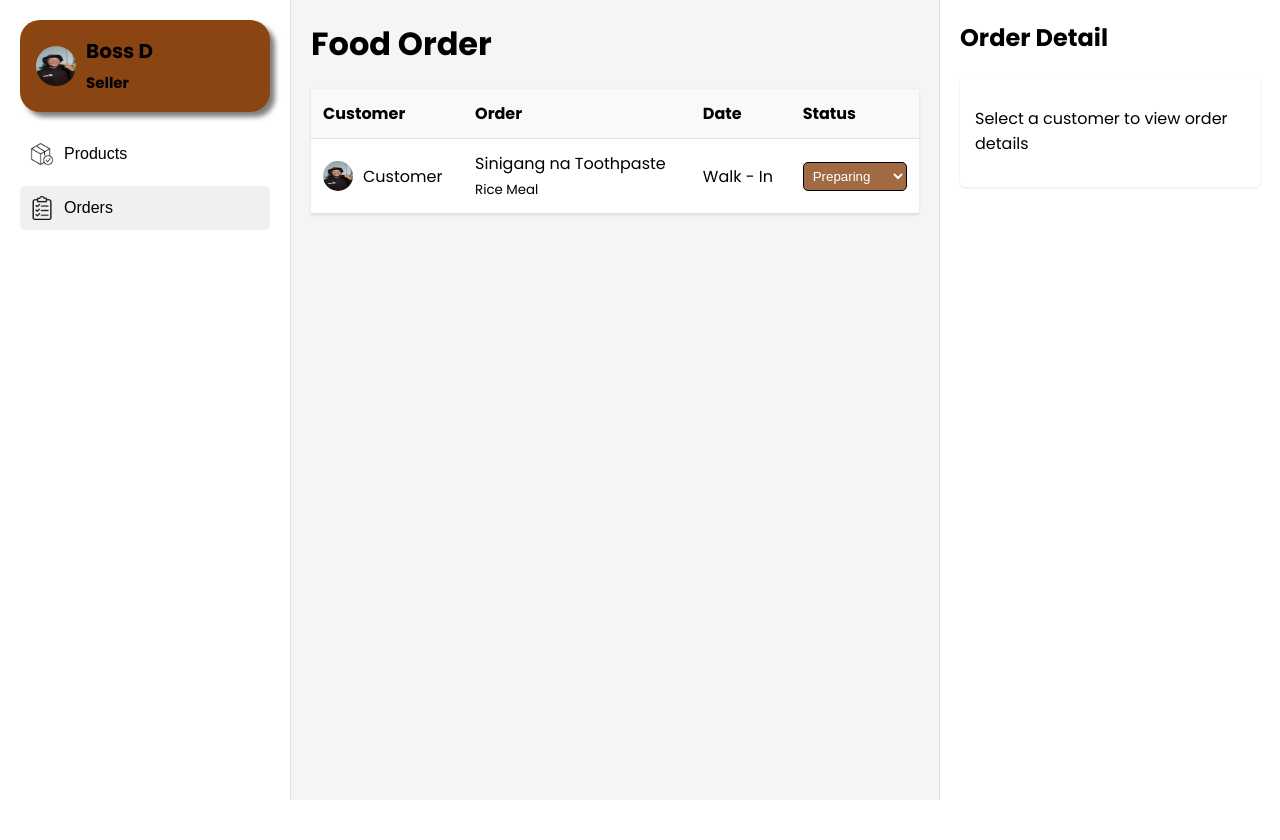
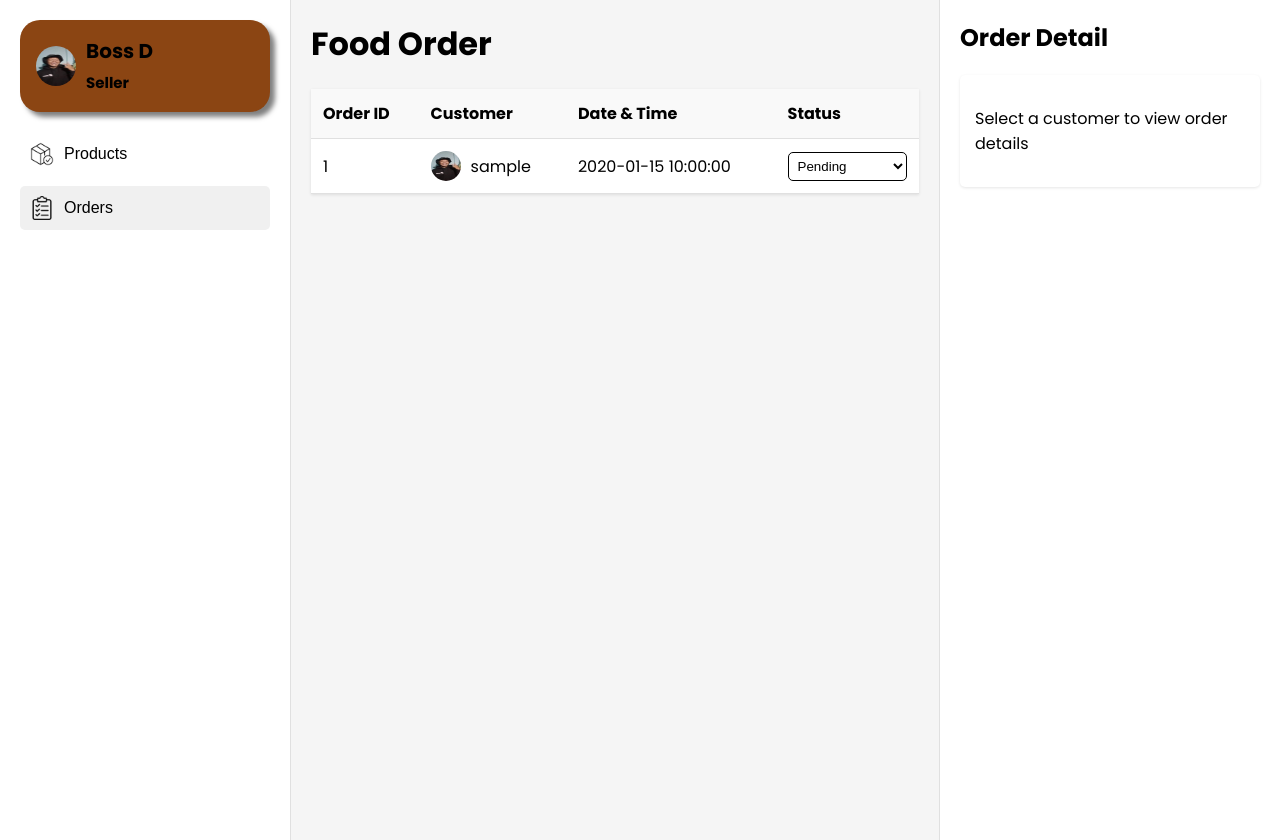
Before and after one commit to MeowMeow0417/HEY-BREW, a PHP site: page /Manage-Orders.php in a window 1280 px wide. Before the commit the page ends 800 px from the top, so only its background shows below. Run offline with PHP 8.4, Linux system fonts and the light colour scheme; the visitor is signed in with stand-in values (Sample User, id 1); tables that the repository leaves empty or names only in its code hold one stand-in row (values such as "Sample post").

Commit message:
"Updated Client-Profile.php, Manage-Orders.php, Admin-Order-Section.js, Admin-Order-Section.css, and manageUser.css files with changes to SQL queries, HTML structure, JavaScript functionality, and CSS styling."

```diff
--- a/Client-Profile.php
+++ b/Client-Profile.php
@@ -14,6 +14,7 @@
         exit();
     }
 
+    $client_id = $_SESSION['client_id'];
 
     $query = "SELECT order_id, client_id, total_price, order_status, created_at FROM orders ";
     $result = mysqli_query($conn, $query);
--- a/Manage-Orders.php
+++ b/Manage-Orders.php
@@ -9,33 +9,29 @@
         exit();
     }
 
-    $sql =' SELECT
-    c.username AS Customer,
-    p.product_name AS "Order",
-    o.created_at AS "Date",
-    o.order_status AS "Status"
+    $sql = "SELECT
+        c.client_id AS client_id,
+        c.username AS client_username,
+        o.order_id AS order_id,
+        o.order_status AS status,
+        o.created_at AS order_date_time
     FROM
         orders o
     JOIN
-    clients c ON o.client_id = c.client_id  -- Make sure "id" exists in clients table
-    JOIN
-    products p ON o.product_id = p.product_id  -- Make sure "product_id" exists in products table
+        clients c ON o.client_id = c.client_id
     ORDER BY
-    o.created_at DESC;
-    ';
-
+        o.created_at DESC;";
 
 $result = mysqli_query($conn, $sql);
 
-    if ($result){
-        $data = [];
-        while($row = mysqli_fetch_array($result)){
-            $client_orders[] = $row;
+if ($result) {
+    $client_orders = [];
+    while ($row = mysqli_fetch_array($result, MYSQLI_ASSOC)) {
+        $client_orders[] = $row; // No grouping needed since we're displaying distinct orders
     }
-    }else {
-        echo 'Error'. mysqli_error($conn);
+} else {
+    echo 'Error: ' . mysqli_error($conn);
 }
-
 
 
 ?>
@@ -75,45 +71,53 @@
 
                 <div class="main-content">
                     <h1>Food Order</h1>
-                    <table id="orderTable">
+                    <table class="customer-table">
                         <thead>
                             <tr>
+                                <th>Order ID</th>
                                 <th>Customer</th>
-                                <th>Order</th>
-                                <th>Date</th>
+                                <th>Date & Time </th>
                                 <th>Status</th>
                             </tr>
                         </thead>
                         <tbody>
-
-
-                            <tr class="customer-row" data-customer-id="1">
+                        <?php if (!empty($client_orders)): ?>
+                            <?php foreach ($client_orders as $order): ?>
+                                <tr class="order-row"
+                                    data-order-id="<?php echo htmlspecialchars($order['order_id']); ?>"
+                                    onclick="showOrderDetails('<?php echo htmlspecialchars($order['order_id']); ?>')">
+                                    <td><?php echo htmlspecialchars($order['order_id']); ?></td>
                                     <td>
                                         <div class="customer-info">
-                                        <img src="style/images/products/auth.jpg" alt="Boss Seth" class="customer-avatar">
-                                        <?php echo htmlspecialchars('Customer')?>
+                                            <img src="style/images/products/auth.jpg" alt="Avatar" class="customer-avatar">
+                                            <?php echo htmlspecialchars($order['client_username']); ?>
                                         </div>
                                     </td>
+                                    <td><?php echo htmlspecialchars($order['order_date_time']); ?></td>
                                     <td>
-                                    Sinigang na Toothpaste
-                                    <br>
-                                    <small>Rice Meal</small>
-                                </td>
-                                <td>Walk - In</td>
-                                <td>
-                                    <select class="status-select" data-customer-id="1">
-                                        <option value="Preparing" selected>Preparing</option>
-                                        <option value="Completed">Completed</option>
+                                        <select class="status-select" data-order-id="<?php echo htmlspecialchars($order['order_id']); ?>">
+                                            <option value="pending" <?php echo $order['status'] === 'pending' ? 'selected' : ''; ?>>Pending</option>
+                                            <option value="completed" <?php echo $order['status'] === 'completed' ? 'selected' : ''; ?>>Completed</option>
+                                            <option value="cancelled" <?php echo $order['status'] === 'cancelled' ? 'selected' : ''; ?>>Cancelled</option>
                                         </select>
                                     </td>
                                 </tr>
-
+                            <?php endforeach; ?>
+                        <?php else: ?>
+                            <tr>
+                                <td colspan="4">No orders found</td>
+                            </tr>
+                        <?php endif; ?>
                         </tbody>
                     </table>
+
                 </div>
+
+
                 <div class="detail-order">
                     <h2>Order Detail</h2>
                     <div id="orderDetails" class="detail-card">
+                        <!-- Dynamically filled up by JS -->
                         <p>Select a customer to view order details</p>
                     </div>
                 </div>
@@ -123,5 +127,6 @@
 
 
     <script src="script/client/Admin-Order-Section.js"></script>
+    <script src="https://cdn.jsdelivr.net/npm/axios/dist/axios.min.js"></script>
 </body>
 </html>
--- a/script/client/Admin-Order-Section.js
+++ b/script/client/Admin-Order-Section.js
@@ -1,27 +1,70 @@
-function showOrderDetails(customerId) {
-    const customerRow = document.querySelector(`tr[data-customer-id="${customerId}"]`);
+function showOrderDetails(orderId) {
     const detailsDiv = document.getElementById('orderDetails');
+    detailsDiv.innerHTML = `<p>Loading order details...</p>`; // Placeholder while loading
 
-    if (customerRow) {
-        const customerName = customerRow.querySelector('.customer-info').textContent.trim();
-        const customerAvatar = customerRow.querySelector('.customer-avatar').src;
-        const orderInfo = customerRow.querySelector('td:nth-child(2)').innerHTML;
-        const payment = customerRow.querySelector('td:nth-child(3)').textContent;
-        const status = customerRow.querySelector('.status-select').value;
+    axios.get(`php/fetch_orders.php?order_id=${orderId}`)
+        .then(response => {
+            console.log('Server Response:', response.data); // Log to check what is returned
+
+            const order = response.data;
+
+            if (order.error) {
+                detailsDiv.innerHTML = `<p>Error fetching orders: ${order.error}</p>`;
+                return;
+            }
+
+            if (order && order.items && order.items.length > 0) {
+                const customerName = order.client_username;
+                const customerAvatar = "style/images/products/auth.jpg"; // Placeholder for avatar
+                const orderDate = order.order_date_time;
+                const orderStatus = order.status;
+
+                let itemsHtml = order.items.map(item => `
+                    <div class="order-item-card">
+                        <p><strong>Product:</strong> ${item.product_name}</p>
+                        <p><strong>Category:</strong> ${item.category}</p>
+                        <p><strong>Size:</strong> ${item.size}</p>
+                        <p><strong>Type:</strong> ${item.type}</p>
+                        <p><strong>Add-Ons:</strong> ${item.add_ons}</p>
+                        <p><strong>Quantity:</strong> ${item.quantity}</p>
+                        <p><strong>Total Price:</strong> ₱${item.total_price}</p>
+                    </div>
+                `).join("");
 
                 detailsDiv.innerHTML = `
-            <h3>List of Orders:</h3>
-            <div class="customer-info">
+                    <h3>Order Details</h3>
+                    <div class="customer-details">
+                    div.
                         <img src="${customerAvatar}" alt="${customerName}" class="customer-avatar">
                         <strong>${customerName}</strong>
+                        <p><strong>Order Date:</strong> ${orderDate}</p>
+                        <p><strong>Status:</strong> ${orderStatus}</p>
                     </div>
-            <p><strong>${orderInfo.split('<br>')[0]}</strong></p>
-            <p>${orderInfo.split('<br>')[1]}</p>
-            <p><strong>Payment Method:</strong> ${payment}</p>
-            <p><strong>Status:</strong> ${status}</p>
+                    <hr>
+                    <h4>Items</h4>
+                    ${itemsHtml}
                 `;
+            } else {
+                detailsDiv.innerHTML = `<p>No items found for this order.</p>`;
             }
+        })
+        .catch(error => {
+            detailsDiv.innerHTML = `<p>Error: ${error.message}</p>`;
+        });
 }
+
+
+
+// Add event listeners for rows
+document.addEventListener('DOMContentLoaded', () => {
+    const rows = document.querySelectorAll('.customer-row');
+    rows.forEach(row => {
+        row.addEventListener('click', () => {
+            const customerId = row.getAttribute('data-customer-id');
+            showOrderDetails(customerId);
+        });
+    });
+});
 
 function handleStatusChange(event) {
     if (event.target.classList.contains('status-select')) {
@@ -35,6 +78,7 @@ function handleStatusChange(event) {
         showOrderDetails(customerId);
     }
 }
+
 function initializeStatusSelects() {
     const statusSelects = document.querySelectorAll('.status-select');
     statusSelects.forEach(select => {
@@ -43,19 +87,19 @@ function initializeStatusSelects() {
     });
 }
 
-document.addEventListener('DOMContentLoaded', () => {
-    const orderTable = document.getElementById('orderTable');
+// document.addEventListener('DOMContentLoaded', () => {
+//     const orderTable = document.getElementById('orderTable');
 
-    orderTable.addEventListener('click', (event) => {
-        const customerRow = event.target.closest('.customer-row');
-        if (customerRow) {
-            const customerId = customerRow.getAttribute('data-customer-id');
-            showOrderDetails(customerId);
-        }
-    });
+//     orderTable.addEventListener('click', (event) => {
+//         const customerRow = event.target.closest('.customer-row');
+//         if (customerRow) {
+//             const customerId = customerRow.getAttribute('data-customer-id');
+//             showOrderDetails(customerId);
+//         }
+//     });
 
-    orderTable.addEventListener('change', handleStatusChange);
+//     orderTable.addEventListener('change', handleStatusChange);
 
-    // Initialize status selects
-    initializeStatusSelects();
-});
+//     // Initialize status selects
+//     initializeStatusSelects();
+// });
--- a/style/management/Admin-Order-Section.css
+++ b/style/management/Admin-Order-Section.css
@@ -20,6 +20,7 @@ body {
     margin: 0;
     padding: 0;
     background-color: #f5f5f5;
+    overflow: hidden;
 }
 
 .container {
@@ -95,6 +96,8 @@ body {
 .main-content {
     flex-grow: 1;
     padding: 20px;
+    overflow-y: auto;
+    height: 100vh;
 }
 
 .detail-order {
@@ -102,6 +105,8 @@ body {
     background-color: #ffffff;
     padding: 20px;
     border-left: 1px solid #e0e0e0;
+    height: 100vh;
+    overflow-y: auto;
 }
 
 h1, h2 {
@@ -124,6 +129,10 @@ th, td {
 th {
     background-color: #f9f9f9;
     font-weight: bold;
+}
+
+tr:hover {
+    background-color: #f0f0f0;
 }
 
 .customer-row {
@@ -155,7 +164,7 @@ th {
     color: rgb(0, 0, 0);
 }
 
-.status-select[data-status="Preparing"] {
+.status-select[data-status="Pending"] {
     background-color:rgba(139, 69, 19, 0.8);
     color: white;
 }
@@ -171,3 +180,8 @@ th {
     padding: 15px;
     box-shadow: 0 1px 3px rgba(0,0,0,0.1);
 }
+
+.customer-details {
+    display: flex;
+    flex-direction: column;
+}
--- a/style/management/manageUser.css
+++ b/style/management/manageUser.css
@@ -21,6 +21,7 @@
     padding: 0;
     height: 100vh;
     color: var(--var-text-color);
+    overflow: hidden;
   }
 
   /* Main Container */
```
Also changed, not shown: php/fetch_orders.php (added, +65 -0 lines). Lines whose indentation alone changed are shown as unchanged.
